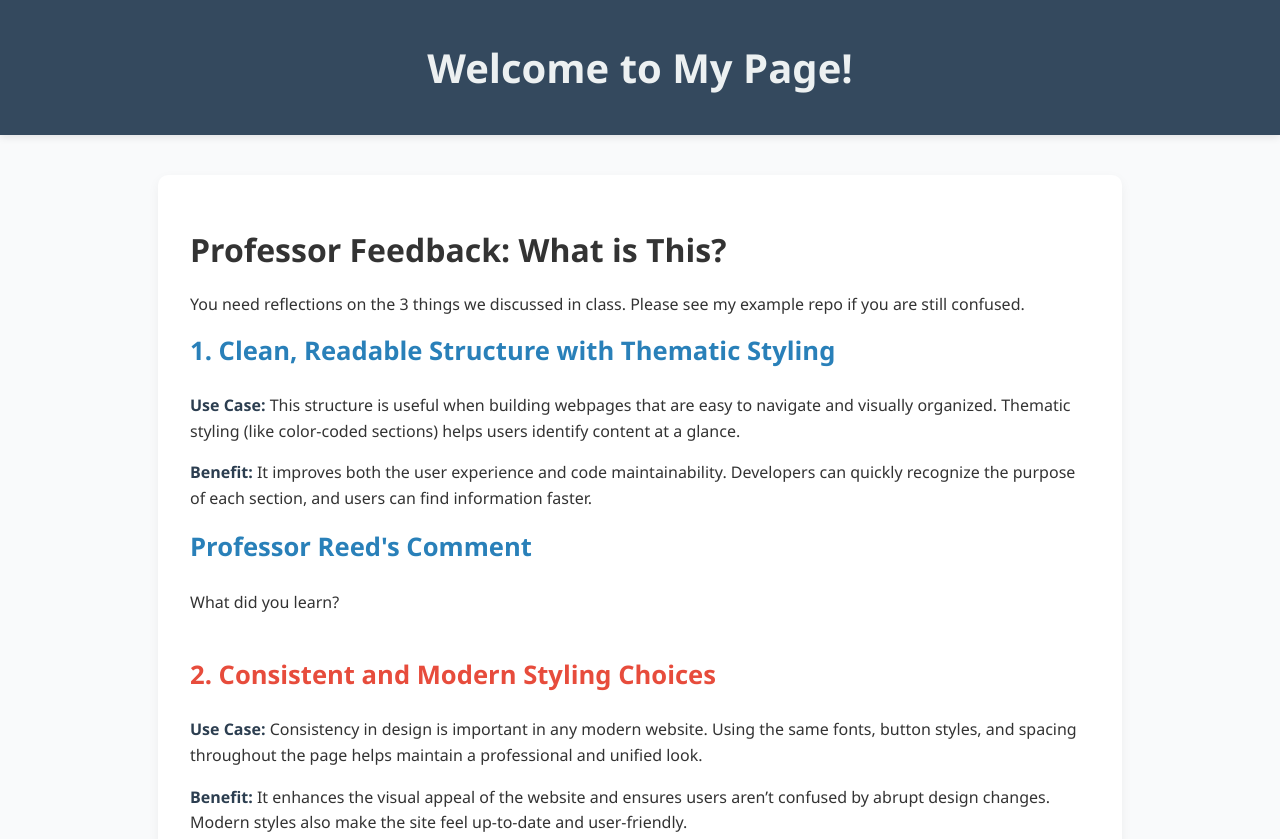
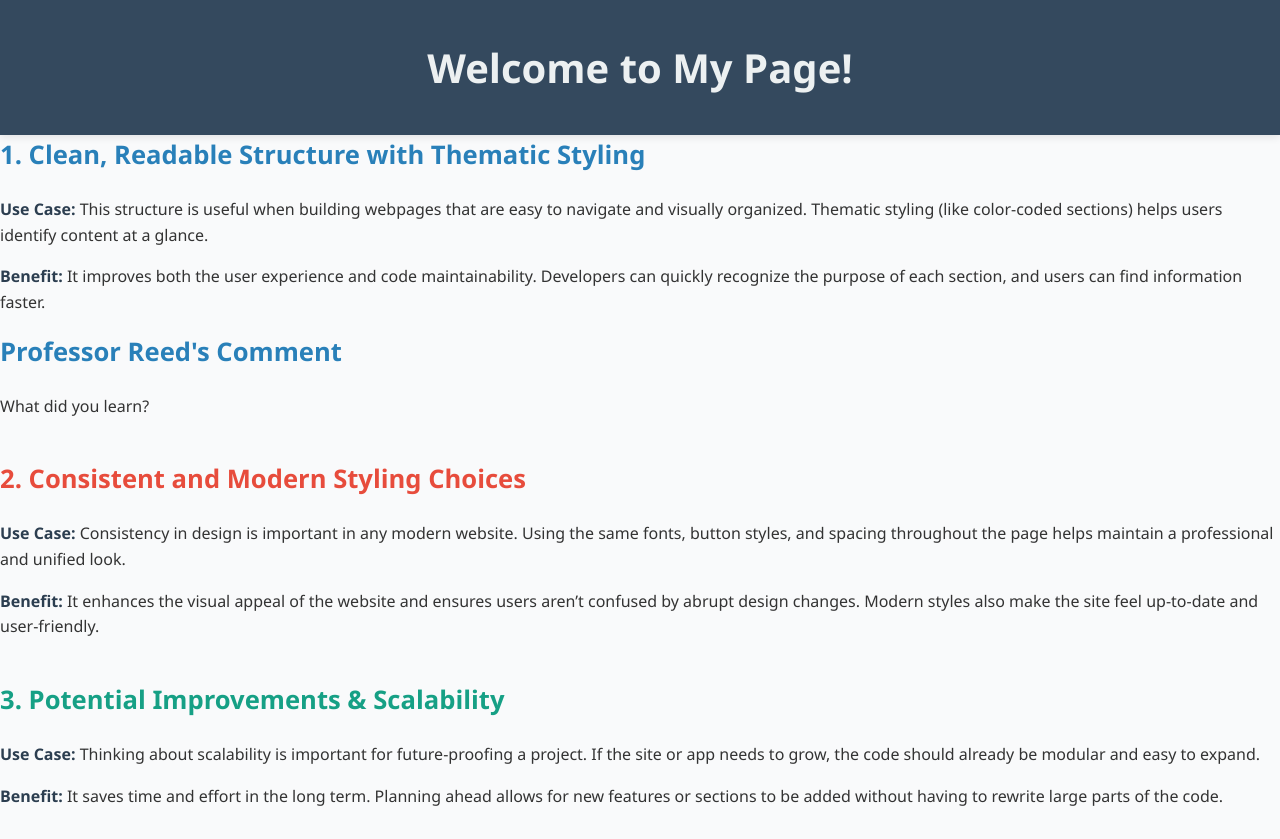
Before and after one commit to Kvishnu3423/Smart-track-management, a plain HTML site: page teamMembers/sasikiran.html in a window 1280 px wide. Shown: the top 839 px of the page. Drawn offline with Linux system fonts and the light colour scheme.

Commit message:
Update sasikiran.html

```diff
--- a/teamMembers/sasikiran.html
+++ b/teamMembers/sasikiran.html
@@ -94,11 +94,6 @@
     <h1>Welcome to My Page!</h1>
   </header>
 
-  <div class="content">
-    <h1>Professor Feedback: What is This?</h1>
-    <p>You need reflections on the 3 things we discussed in class. Please see my example repo if you are still
-      confused.</p>
-
     <div class="section fleet">
       <h2>1. Clean, Readable Structure with Thematic Styling</h2>
       <p><strong>Use Case:</strong> This structure is useful when building webpages that are easy to navigate and visually organized. Thematic styling (like color-coded sections) helps users identify content at a glance.</p>
```
